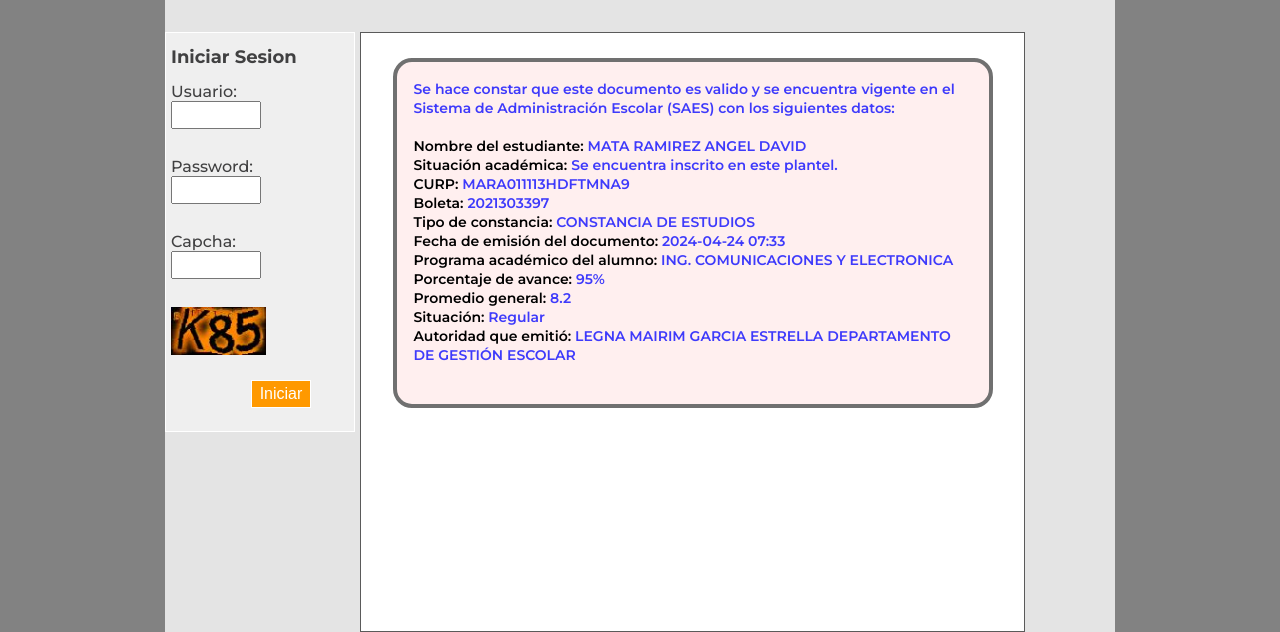
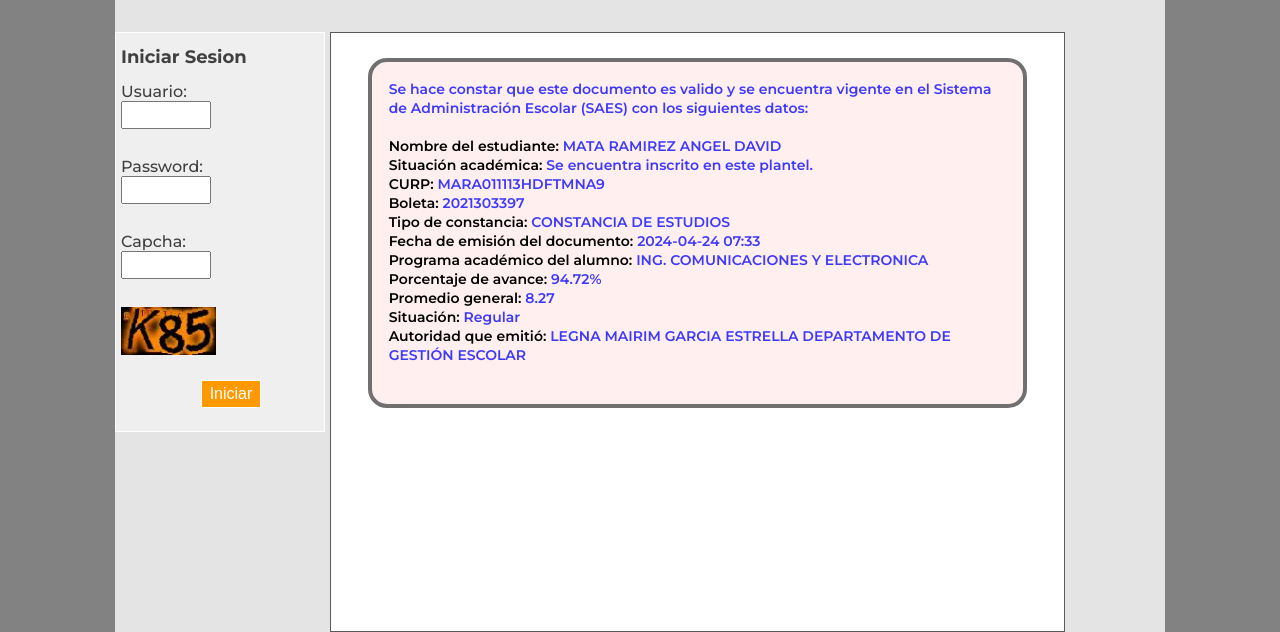
Before and after one commit to LuisMata12/saesesime, a plain HTML site: page index.html in a window 1280 px wide. Shown: the part 193-825 px from the top of the page. Drawn offline with Linux system fonts and the light colour scheme.

Commit message:
Add files via upload

```diff
--- a/index.html
+++ b/index.html
@@ -86,9 +86,9 @@
                             <br/>
                             <span class="black">Programa académico del alumno:  </span> <span class="blue">ING. COMUNICACIONES Y ELECTRONICA</span>
                             <br/>
-                            <span class="black">Porcentaje de avance:  </span> <span class="blue">95%</span>
+                            <span class="black">Porcentaje de avance:  </span> <span class="blue">94.72%</span>
                             <br/>
-                            <span class="black">Promedio general: </span> <span class="blue">8.2</span>
+                            <span class="black">Promedio general: </span> <span class="blue">8.27</span>
                             <br/>
                             <span class="black">Situación: </span> <span class="blue">Regular</span>
                             <br/>
--- a/styles/index.css
+++ b/styles/index.css
@@ -5,6 +5,7 @@
 }
 .container{
     width: 100%;
+    min-width: 800px;
     display: flex;
     flex-direction: column;
     align-items: center;
@@ -35,7 +36,7 @@
 }
 .container_saes{
     margin-top: 69px;
-    max-width: 950px;
+    max-width: 1050px;
     min-width: 600px;
 }
 .head_ipn{
@@ -76,6 +77,7 @@
 }
 .menu_saes .empty{
     width: 20%;
+    min-width: 100px;
 }
 .menu_saes .menu_saes_right{
     display: flex;
@@ -91,6 +93,7 @@
 }
 .aux_container{
     width: 100%;
+
     background-color: #e4e4e4;
     padding-top: 35px;
     display: flex;
@@ -99,6 +102,7 @@
     background-color: #efefef;
     display: flex;
     width: 20%;
+    min-width: 100px;
     flex-direction: column;
     color: #404041;
     padding-left: 5px;
@@ -134,7 +138,7 @@ h2{
 }
 .description_container{
     width: 70%;
-    min-width: 650px;
+    /* min-width: 650px; */
     height: 600px;
     margin-left: 5px;
     border: solid 1px rgb(90, 90, 90);
@@ -145,7 +149,7 @@ h2{
 }
 .description{
     width: 90%;
-    min-width: 600px;
+    /* min-width: 600px; */
     height: 350px;
     padding: 17px;
     background-color:#ffefef;
```
